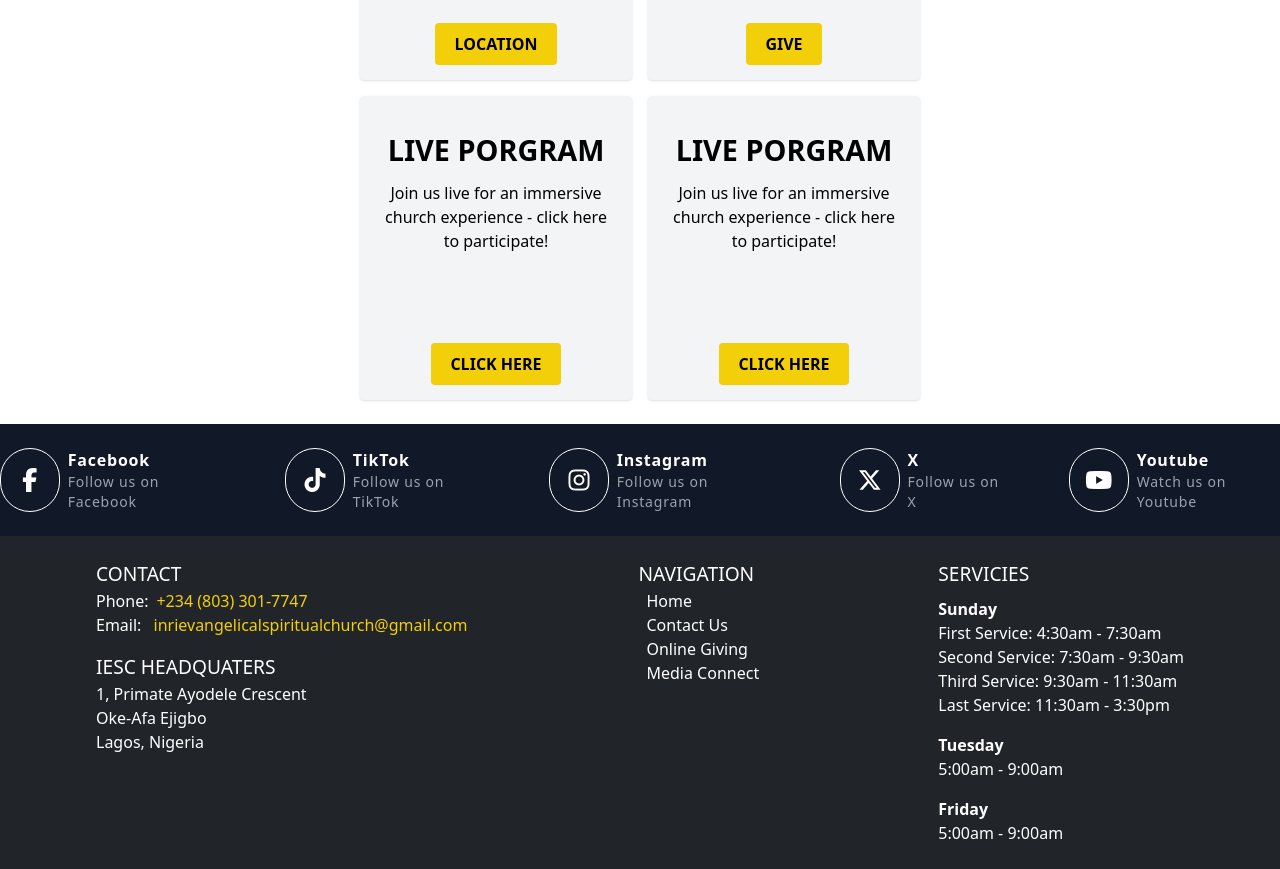
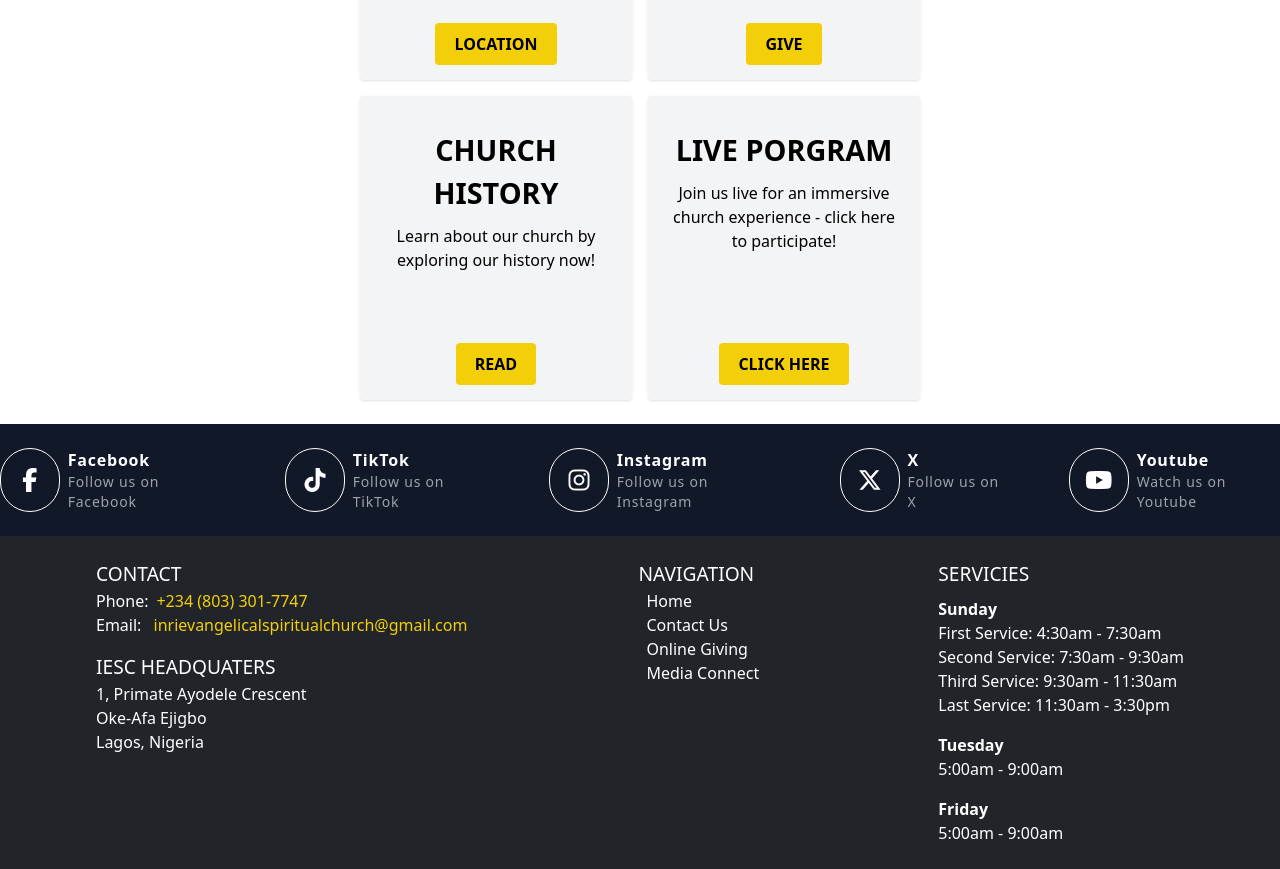
Before and after one commit to oyesola-dolapo/iesc, a React (Vite) app: page / in a window 1280 px wide. Shown: the part 1360-2229 px from the top of the page. Built offline with nearby package versions, Linux system fonts and the light colour scheme.

Commit message:
quickLink

```diff
--- a/src/components/QuickLinks/QuickLink.jsx
+++ b/src/components/QuickLinks/QuickLink.jsx
@@ -38,12 +38,12 @@ export default function QuickLink() {
       },
     },
     {
-      title: "Live Porgram",
+      title: "church history",
       subtitle:
-        "Join us live for an immersive church experience - click here to participate!",
+        "Learn about our church by exploring our history now!",
       btn: {
-        title: "click here",
-        link: "/Live",
+        title: "Read",
+        link: "/ChurchHistory",
       },
     },
     {
```
